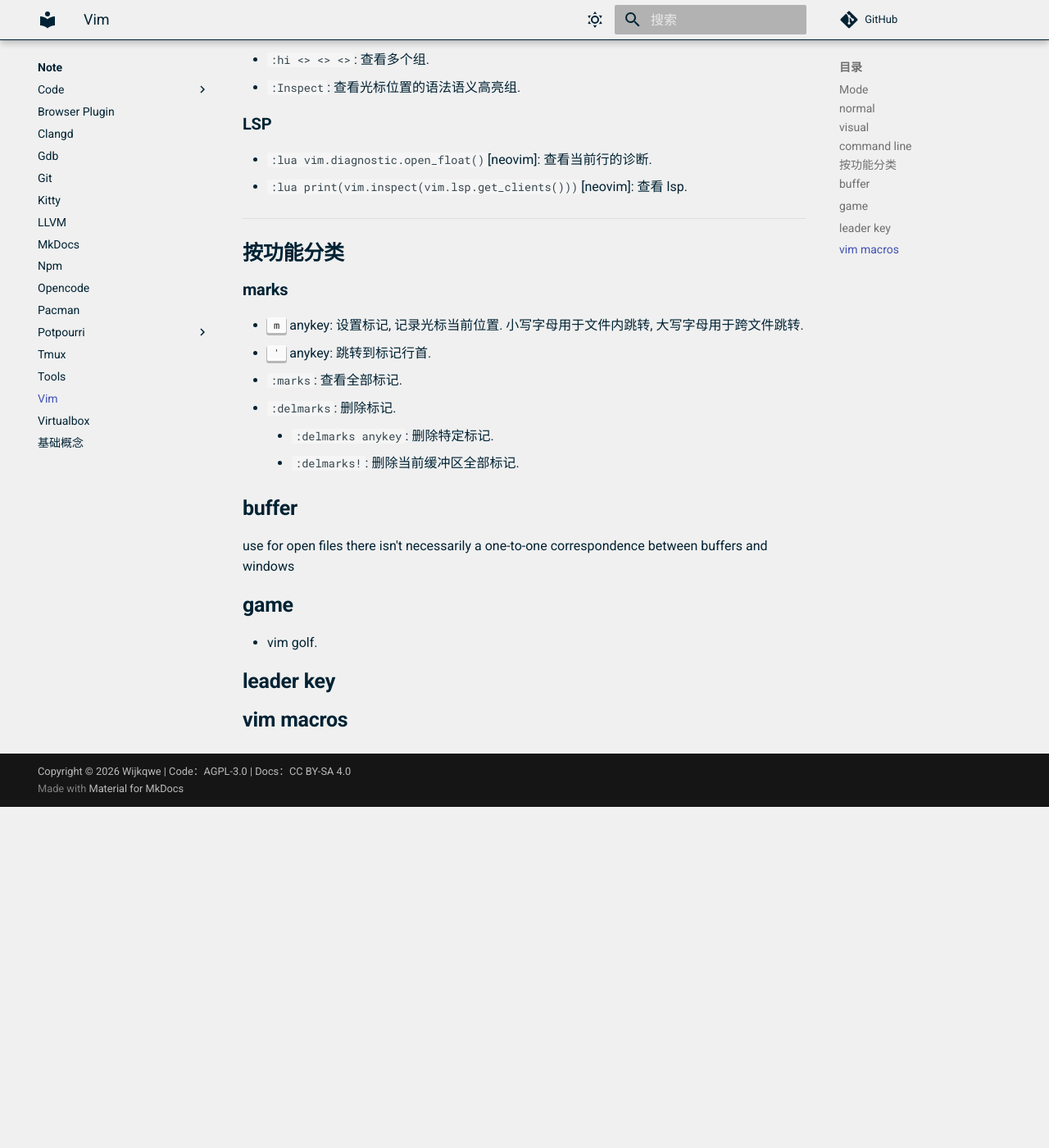
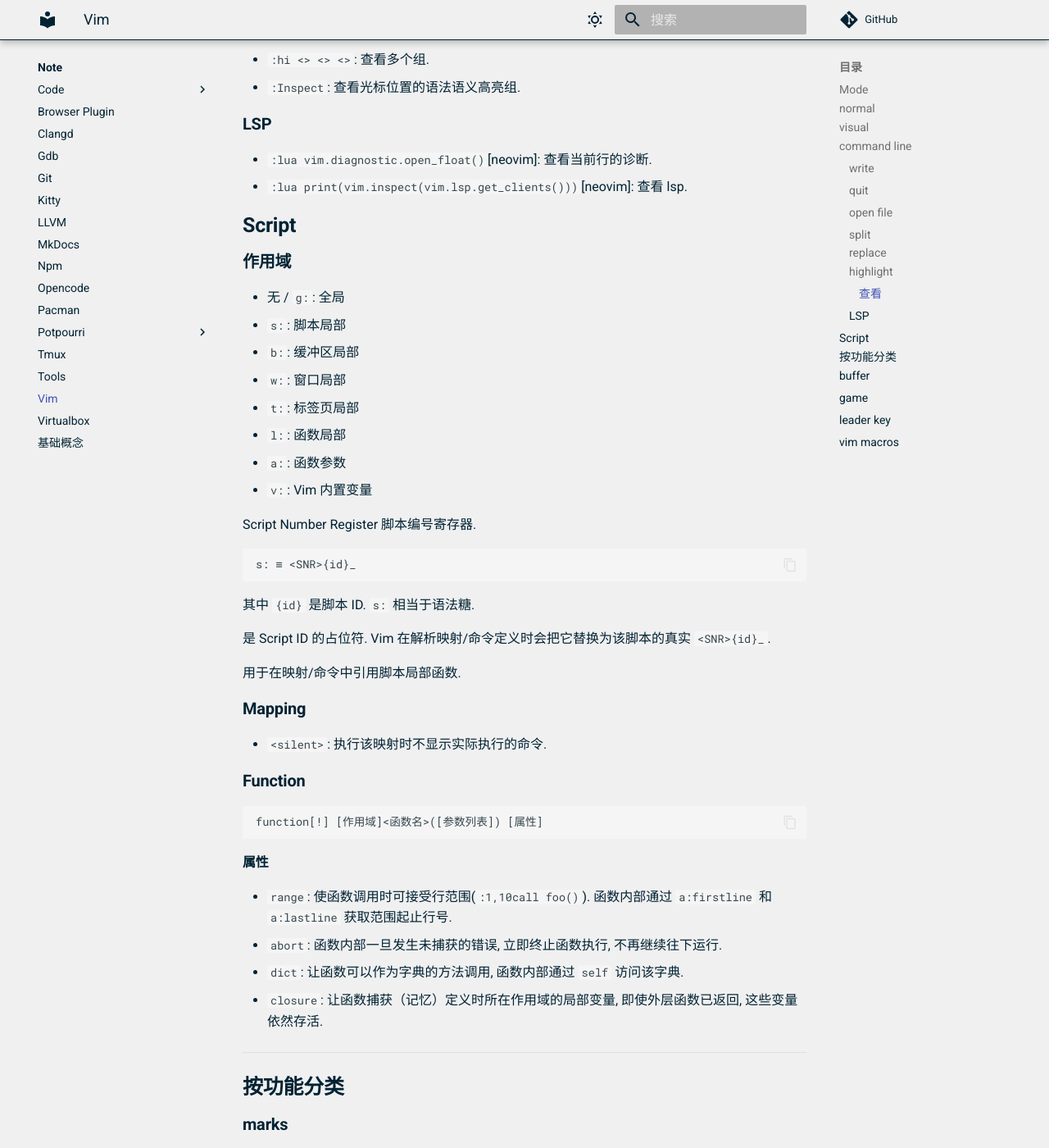
Before and after one commit to Wijkqwe/Wijkqwe.github.io, an MkDocs documentation site: the page built from docs/note/vim.md, in a window 1280 px wide and 1400 px high, scrolled down 6628 px. Shown: the whole window at 82% size. Built offline with MkDocs 1.6.1 and Material for MkDocs 9.7.7, drawn with Linux system fonts in a browser that asks for light colours; comment, search, counter and statistics services are not loaded; before the commit the page ends 7612 px from its top, so only the background shows below that.

Commit message:
[note] vim

````diff
--- a/docs/note/vim.md
+++ b/docs/note/vim.md
@@ -39,7 +39,6 @@
 - <kbd>v</kbd>
 - <kbd>V</kbd>
 - <kbd>crtl</kbd>+<kbd>v</kbd>
-
 
 ---
 
@@ -117,7 +116,6 @@
     - <kbd>n</kbd> to next
     - <kbd>N</kbd> to
 
-
 ---
 
 ### delete
@@ -129,7 +127,6 @@
 	- <kbd>c</kbd><kbd>c</kbd> delete this line and into insert mode
 	- <kbd>c</kbd><kbd>move</kbd> delect to the move and into insert mode
 - <kbd>x</kbd>
-
 
 ### undo
 
@@ -150,7 +147,6 @@
 
 - <kbd>p</kbd>: paste a line below
 
-
 ---
 
 ### <kbd>~</kbd>
@@ -158,7 +154,6 @@
 
 ### <kbd>.</kbd>
 repeat the previous editing command that was made
-
 
 ### fold
 
@@ -176,7 +171,6 @@
 	- when cursor hovering over one of "asd", use `di[` to delete "asd"
 
 - `a`: all, like `i`, but include "(),[],'', ``, "
-
 
 ---
 
@@ -273,6 +267,50 @@
 - `:lua vim.diagnostic.open_float()`[neovim]: 查看当前行的诊断.
 - `:lua print(vim.inspect(vim.lsp.get_clients()))`[neovim]: 查看 lsp.
 
+## Script
+
+### 作用域
+
+- 无 / `g:`: 全局
+- `s:`: 脚本局部
+- `b:`: 缓冲区局部
+- `w:`: 窗口局部
+- `t:`: 标签页局部
+- `l:`: 函数局部
+- `a:`: 函数参数
+- `v:`: Vim 内置变量
+
+#### <SNR>
+
+Script Number Register 脚本编号寄存器.
+```
+s: ≡ <SNR>{id}_
+```
+其中 `{id}` 是脚本 ID. `s:` 相当于语法糖.
+
+#### <SID>
+
+<SID> 是 Script ID 的占位符. Vim 在解析映射/命令定义时会把它替换为该脚本的真实 `<SNR>{id}_`.
+
+用于在映射/命令中引用脚本局部函数.
+
+### Mapping
+
+- `<silent>`: 执行该映射时不显示实际执行的命令.
+
+### Function
+
+```
+function[!] [作用域]<函数名>([参数列表]) [属性]
+```
+
+#### 属性
+
+- `range`: 使函数调用时可接受行范围(`:1,10call foo()`). 函数内部通过 `a:firstline` 和 `a:lastline` 获取范围起止行号.
+- `abort`: 函数内部一旦发生未捕获的错误, 立即终止函数执行, 不再继续往下运行.
+- `dict`: 让函数可以作为字典的方法调用, 函数内部通过 `self` 访问该字典.
+- `closure`: 让函数捕获（记忆）定义时所在作用域的局部变量, 即使外层函数已返回, 这些变量依然存活.
+
 ---
 
 ## 按功能分类
````
Also changed, not shown: docs/note/concept.md (+1 -0 lines).
